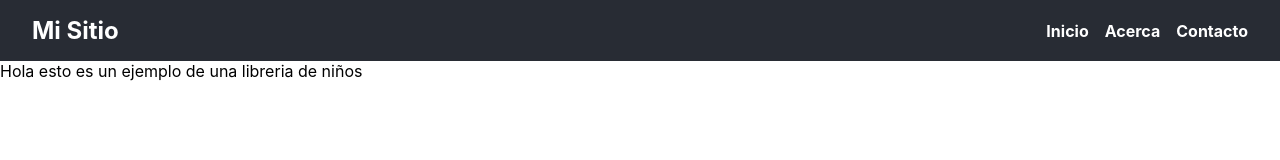
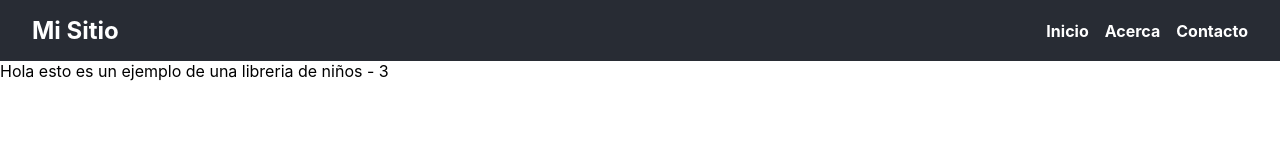
Before and after one commit to Ana0603/libreria-ninos, a React (Create React App) app: page / in a window 1280 px wide. Shown: the top 160 px of the page. Built offline with nearby package versions, Linux system fonts and the light colour scheme.

Commit message:
agregado 3 de prueba

```diff
--- a/src/App.js
+++ b/src/App.js
@@ -8,7 +8,10 @@ function App() {
     <div>
       <Header />
       <main>
-        {'Hola esto es un ejemplo de una libreria de niños'}
+        {'Hola esto es un ejemplo de una libreria de niños - 3'}
+
+
+
       </main>
     </div>
   );
```
